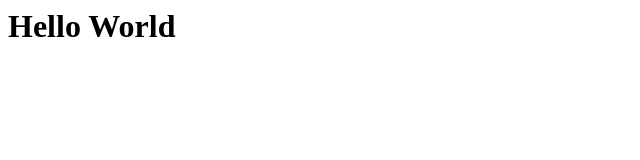
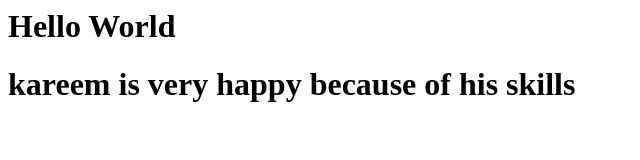
Before and after one commit to Kreemulla/Kareem-web-page, a plain HTML site: page Index.html in a window 1280 px wide. Shown: the whole page, without its empty margins (0-640 px from the left). Drawn offline with Linux system fonts and the light colour scheme.

Commit message:
Update Index.html

```diff
--- a/Index.html
+++ b/Index.html
@@ -6,5 +6,6 @@
   </head>
   <body>
     <h1>Hello World</h1>
+    <h1>kareem is very happy because of his skills</h1>
   </body>
 </html>
```
